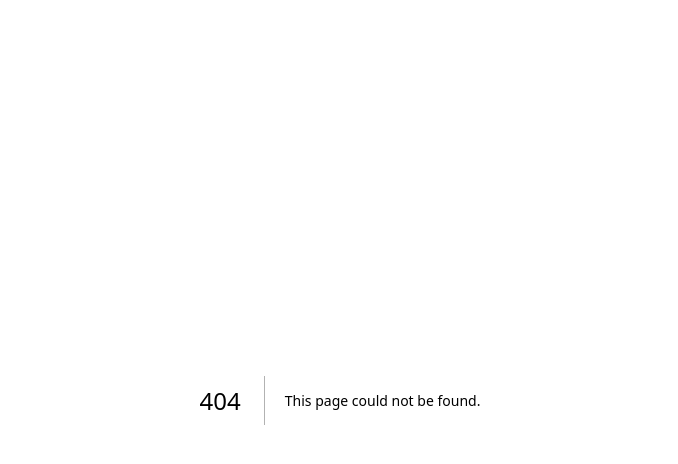
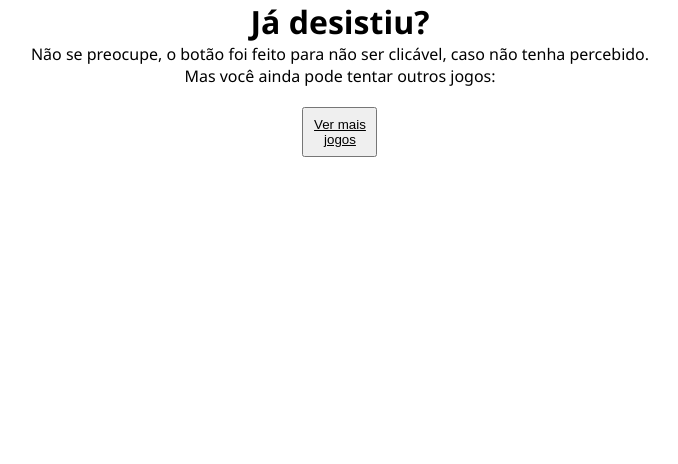
Before and after one commit to Igor-Dias-2010/sandbox, a Next.js app: page /botao-fugitivo/desistir in a window 1280 px wide. Before the commit this address had no page. Shown: the top 464 px of the page, without its empty margins (300-978 px from the left). Built offline with nearby package versions, Linux system fonts and the light colour scheme.

Commit message:
adicionei o botão que foge

```diff
--- /dev/null
+++ b/app/botao-fugitivo/desistir/page.jsx
@@ -0,0 +1,56 @@
+"use client";
+
+export default function Desistir() {
+  const mensagens = [
+    "Achou que ia ser fácil assim? KKKKKKKKKKKKKKKKKKKKKKKKKKKKKKKK",
+    "Você continua tentando? KKKKKKKKKKKKKKKKKKKK",
+    "Vai tentar por quanto tempo mais? Eu tenho o dia todo, agora você eu não tenho certeza.",
+    "Desista!",
+    "Dizem que a persistência é essencial, né? Pois é, mas a sua ao insisitir em apertar esse botão não vai levar a lugar nenhum",
+    "Tudo bem. Pode ficar aí pelo tempo que quiser. Desisto.",
+    "Poxa, você não desiste mesmo, né? Que pena",
+    "Pode desistir já",
+    "Tá me entediandooooooooo",
+    "Você não tem nada melhor pra fazer ao invés de ficar tentando apertar um botão? Sei lá, estudar, trabalhar ou qualquer coisa?",
+    "PARAAAAAAAAAAAAAAAAAAAAAAAAAAAAAAAA",
+    "Desiste, você não vai conseguir nada aqui",
+    "Desiste, é melhor pra você",
+    "ME. DEIXA. EM. PAZ!",
+  ];
+  function fugir(e) {
+    const btn = e.target;
+
+    const x = Math.random() * (window.innerWidth - btn.offsetWidth);
+    const y = Math.random() * (window.innerHeight - btn.offsetHeight);
+
+    btn.style.left = x + "px";
+    btn.style.top = y + "px";
+
+    const mensagemAleatoria =
+      mensagens[Math.floor(Math.random() * mensagens.length)];
+    setTimeout(() => {
+      alert(mensagemAleatoria);
+    }, 100);
+  }
+  return (
+    <div>
+      <h1>Já desistiu?</h1>
+      <p>
+        Não se preocupe, o botão foi feito para não ser clicável, caso não tenha
+        percebido.
+      </p>
+      <p>Mas você ainda pode tentar outros jogos:</p>
+      <button
+        className="botao"
+        onMouseEnter={fugir}
+        style={{
+          textDecoration: "underline",
+          position: "relative",
+          transition: "0.1s",
+        }}
+      >
+        Ver mais jogos
+      </button>
+    </div>
+  );
+}
--- a/app/contador/page.jsx
+++ b/app/contador/page.jsx
@@ -11,7 +11,7 @@ export default function Contador() {
             number < 0 ? 'negativo' :
                 ""
     return (
-        <div>
+        <div className="main">
             <Navbar />
             <h1>Contador</h1>
             <p className={`number ${numberClass}`}>{number}</p>
--- a/app/gerar-confeti/page.jsx
+++ b/app/gerar-confeti/page.jsx
@@ -11,10 +11,10 @@ export default function Confetti() {
         })
     }
     return(
-        <div>
+        <div className="main">
             <Navbar />
             <h1>Gerador de confeti</h1>
-            <button onClick={soltarConfeti}>Confeti</button>
+            <button onClick={soltarConfeti} className="botao">Confeti</button>
         </div>
     )
 }
--- a/app/globals.css
+++ b/app/globals.css
@@ -32,8 +32,8 @@ body {
 }
 
 button {
-  width: 70px;
-  height: 25px;
+  width: 75px;
+  height: 50px;
   cursor: pointer;
   transition: 0.3s;
   margin-left: 5px;
@@ -46,6 +46,13 @@ button:active{
   transform: scale(0.9);
 }
 
+.links{
+  margin-top: 20px;
+  display: grid;
+  align-items: center;
+  grid-template-columns: 2fr 2fr;
+  gap: 8px;
+}
 .number {
   transition: 0.3s;
 }
@@ -73,3 +80,12 @@ nav {
 a {
   color: black;
 }
+.botao{
+  margin-top: 20px;
+}
+.main{
+  display: flex;
+  align-items: center;
+  justify-content: center;
+  flex-direction: column;
+}
--- a/app/home.jsx
+++ b/app/home.jsx
@@ -11,6 +11,9 @@ export default function Home() {
                 <button>
                     <Link href={'/gerar-confeti'}>Gerador de confeti</Link>
                 </button>
+                <button>
+                    <Link href={'/botao-fugitivo'}>Botão impossível</Link>
+                </button>
             </div>
         </div>
     )
```
Also changed, not shown: app/botao-fugitivo/page.jsx (added, +30 -0 lines).
